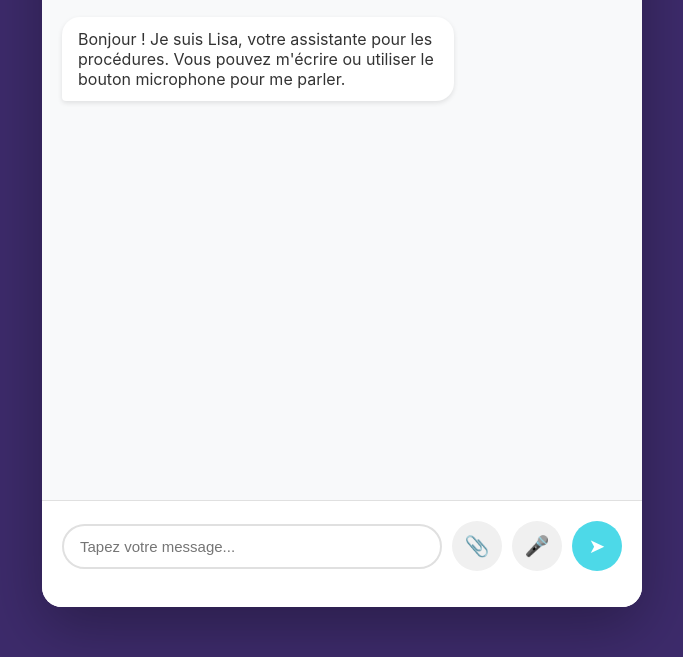
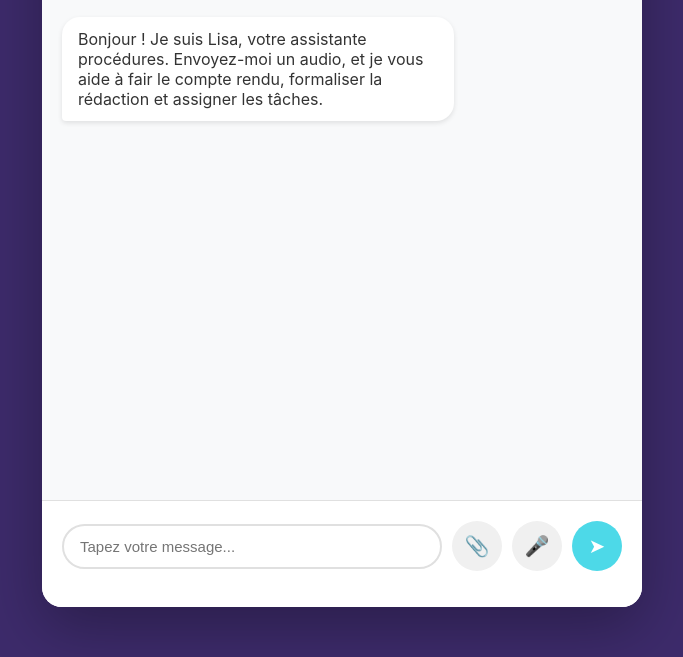
Before and after one commit to stephanie-agoriade/LISA, a plain HTML site: page index.html in a window 1280 px wide. Shown: the part 143-800 px from the top of the page, without its empty margins (298-981 px from the left). Drawn offline with Linux system fonts and the light colour scheme; files whose address does not match are found by name.

Commit message:
Update index.html

```diff
--- a/index.html
+++ b/index.html
@@ -283,7 +283,7 @@
         <div class="chat-messages" id="chatMessages">
             <div class="message bot">
                 <div class="message-content">
-                    Bonjour ! Je suis Lisa, votre assistante pour les procédures. Vous pouvez m'écrire ou utiliser le bouton microphone pour me parler.
+                    Bonjour ! Je suis Lisa, votre assistante procédures. Envoyez-moi un audio, et je vous aide à fair le compte rendu, formaliser la rédaction et assigner les tâches.
                 </div>
             </div>
         </div>
@@ -503,4 +503,5 @@
         });
     </script>
 </body>
+
 </html>
```
